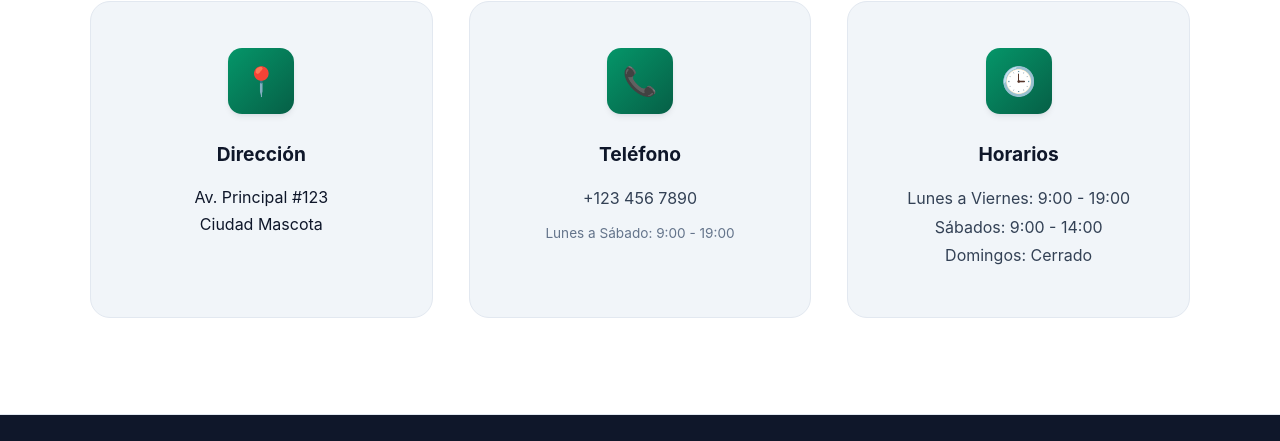
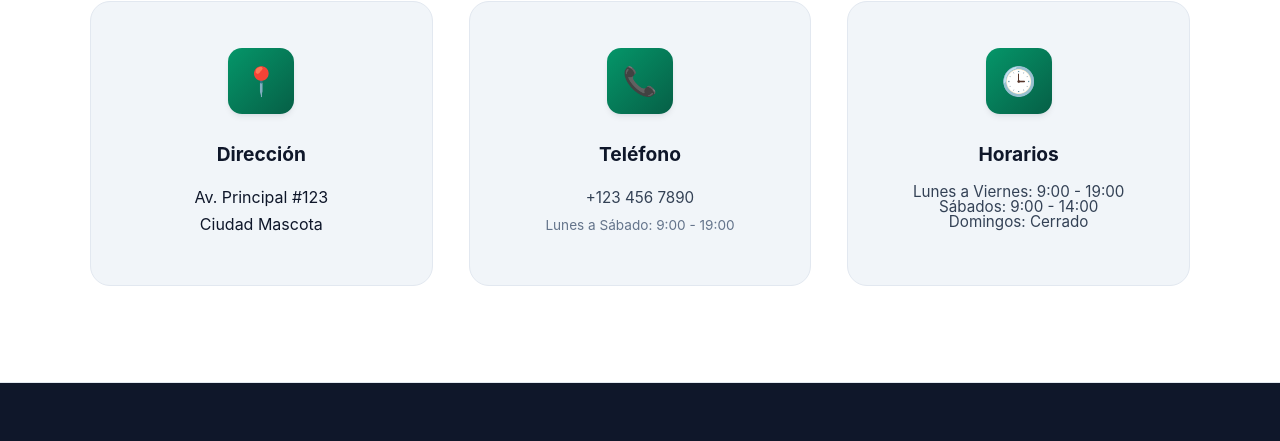
Before and after one commit to carmen1907/Proyecto-Veterinaria, a plain HTML site: page index.html in a window 1280 px wide. Shown: the part 3333-3774 px from the top of the page. Drawn offline with Linux system fonts and the light colour scheme.

Commit message:
Ajuste de tamaño de texto

```diff
--- a/css/modules/contact.css
+++ b/css/modules/contact.css
@@ -51,8 +51,8 @@
 
 .contact-card p, .contact-card a {
     color: var(--text-secondary);
-    font-size: 1rem;
-    line-height: 1.8;
+    font-size: 0.95rem;
+    line-height: 1;
 }
 
 .contact-card a:hover {
```
